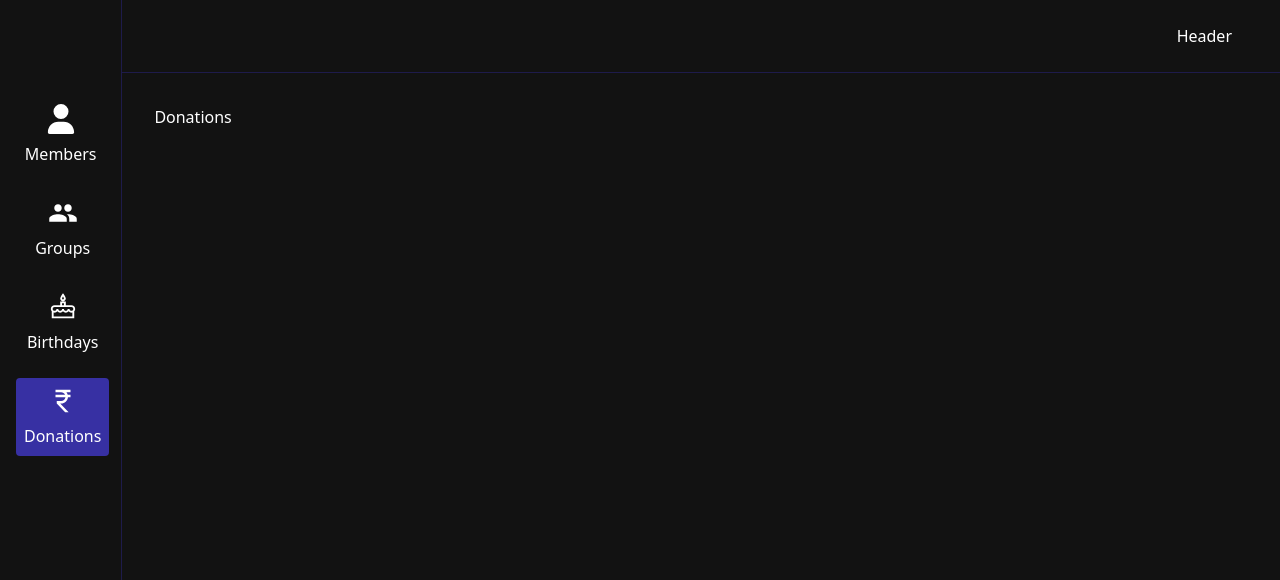
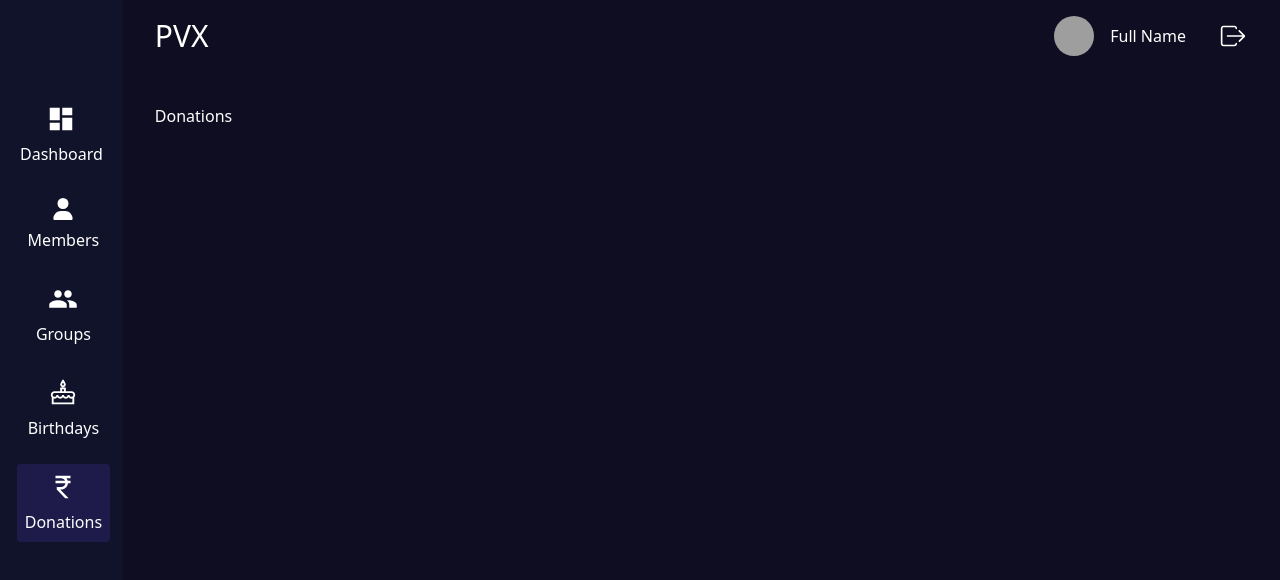
Before and after one commit to Shubhamrawat5/PVX-DASHBOARD, a React (Vite) app: page /dashboard/donations in a window 1280 px wide. Shown: the top 580 px of the page. Built offline with nearby package versions, Linux system fonts and the light colour scheme; grey boxes are pictures that could not be loaded.

Commit message:
restructure the design

```diff
--- a/package.json
+++ b/package.json
@@ -11,6 +11,7 @@
   },
   "dependencies": {
     "@hookform/resolvers": "^3.9.0",
+    "@radix-ui/react-avatar": "^1.1.0",
     "@radix-ui/react-icons": "^1.3.0",
     "@radix-ui/react-label": "^2.1.0",
     "@radix-ui/react-navigation-menu": "^1.2.0",
--- a/src/App.tsx
+++ b/src/App.tsx
@@ -1,4 +1,9 @@
 import { createBrowserRouter, RouterProvider, Outlet } from "react-router-dom";
+import { ReactNode } from "react";
+import { LiaBirthdayCakeSolid } from "react-icons/lia";
+import { MdOutlineCurrencyRupee, MdGroup, MdDashboard } from "react-icons/md";
+import { FaUser } from "react-icons/fa6";
+
 import Header from "@/components/organisms/Header";
 import Sidebar from "@/components/organisms/Sidebar";
 import LoginPage from "@/components/pages/LoginPage";
@@ -6,11 +11,7 @@ import GroupsPage from "@/components/pages/GroupsPage";
 import MembersPage from "@/components/pages/MembersPage";
 import BirthdaysPage from "@/components/pages/BirthdaysPage";
 import DonationsPage from "@/components/pages/DonationsPage";
-
-import { LiaBirthdayCakeSolid } from "react-icons/lia";
-import { MdOutlineCurrencyRupee, MdGroup } from "react-icons/md";
-import { FaUser } from "react-icons/fa6";
-import { ReactNode } from "react";
+import DashboardPage from "./components/pages/DashboardPage";
 
 export interface Routes {
   name: string;
@@ -22,28 +23,34 @@ export interface Routes {
 function App() {
   const routes: Routes[] = [
     {
+      name: "Dashboard",
+      path: "/dashboard",
+      element: <DashboardPage />,
+      icon: <MdDashboard size={"30px"} />,
+    },
+    {
       name: "Members",
       path: "/dashboard/members",
       element: <MembersPage />,
-      icon: <FaUser />,
+      icon: <FaUser size={"22px"} />,
     },
     {
       name: "Groups",
       path: "/dashboard/groups",
       element: <GroupsPage />,
-      icon: <MdGroup />,
+      icon: <MdGroup size={"30px"} />,
     },
     {
       name: "Birthdays",
       path: "/dashboard/birthdays",
       element: <BirthdaysPage />,
-      icon: <LiaBirthdayCakeSolid />,
+      icon: <LiaBirthdayCakeSolid size={"30px"} />,
     },
     {
       name: "Donations",
       path: "/dashboard/donations",
       element: <DonationsPage />,
-      icon: <MdOutlineCurrencyRupee />,
+      icon: <MdOutlineCurrencyRupee size={"30px"} />,
     },
   ];
 
@@ -52,9 +59,9 @@ function App() {
       <>
         <div className="flex min-h-screen">
           <Sidebar routes={routes} />
-          <div className="w-full">
+          <div className="flex flex-col w-full">
             <Header />
-            <div className="p-8">
+            <div className="p-8 bg-primary h-full">
               <Outlet />
             </div>
           </div>
--- /dev/null
+++ b/src/components/organisms/Dashboard/index.tsx
@@ -0,0 +1,3 @@
+export default function Dashboard() {
+  return <div>Dashboard</div>;
+}
--- a/src/components/organisms/Header/index.tsx
+++ b/src/components/organisms/Header/index.tsx
@@ -1,7 +1,24 @@
+import { Avatar, AvatarFallback, AvatarImage } from "@/components/ui/avatar";
+import { IoIosLogOut } from "react-icons/io";
+
 export default function Header() {
+  const user = "Full Name";
+
   return (
-    <div className="border-b border-b-indigo-950 px-12 py-6 w-full text-right">
-      Header
+    <div className="bg-primary px-8 py-4 w-full flex justify-between items-center">
+      <div>
+        <p className="text-3xl">PVX</p>
+      </div>
+      <div className="flex justify-center items-center">
+        <Avatar>
+          <AvatarImage src="https://github.com/shadcn.png" alt="@shadcn" />
+          <AvatarFallback>FN</AvatarFallback>
+        </Avatar>
+        <p className="ml-4">{user}</p>
+        <div className="flex justify-center items-center gap-2 ml-8">
+          <IoIosLogOut size={"30px"} />
+        </div>
+      </div>
     </div>
   );
 }
--- a/src/components/organisms/Login/index.tsx
+++ b/src/components/organisms/Login/index.tsx
@@ -36,7 +36,7 @@ export default function Login() {
 
     if (username === "admin" && password === "admin@123") {
       console.log("Correct login details");
-      navigate("/dashboard/members");
+      navigate("/dashboard");
     } else {
       setError("wrong credentials!");
     }
--- a/src/components/organisms/Sidebar/index.tsx
+++ b/src/components/organisms/Sidebar/index.tsx
@@ -4,7 +4,6 @@ import {
   NavigationMenuItem,
   NavigationMenuList,
 } from "@/components/ui/navigation-menu";
-import { IconContext } from "react-icons";
 import { Link, useLocation } from "react-router-dom";
 
 interface Props {
@@ -16,7 +15,7 @@ export default function Sidebar(props: Props) {
   const location = useLocation();
 
   return (
-    <div className="border-r border-r-indigo-950 py-12 px-3">
+    <div className="bg-secondary py-12 px-3">
       <div className="h-12"></div>
       <NavigationMenu>
         <NavigationMenuList className="flex-col gap-4">
@@ -26,14 +25,12 @@ export default function Sidebar(props: Props) {
                 <NavigationMenuItem
                   className={
                     "min-w-20 text-center p-2 rounded w-full " +
-                    (location.pathname === route.path ? "bg-indigo-800" : "")
+                    (location.pathname === route.path ? "bg-indigo-950" : "")
                   }
                 >
-                  <IconContext.Provider value={{ size: "30px" }}>
-                    <div className="flex items-center justify-center mb-2">
-                      {route.icon}
-                    </div>
-                  </IconContext.Provider>
+                  <div className="flex items-center justify-center mb-2">
+                    {route.icon}
+                  </div>
                   <p>{route.name}</p>
                 </NavigationMenuItem>
               </Link>
--- /dev/null
+++ b/src/components/pages/DashboardPage.tsx
@@ -0,0 +1,5 @@
+import Dashboard from "@/components/organisms/Dashboard";
+
+export default function DashboardPage() {
+  return <Dashboard />;
+}
--- /dev/null
+++ b/src/components/ui/avatar.tsx
@@ -0,0 +1,48 @@
+import * as React from "react"
+import * as AvatarPrimitive from "@radix-ui/react-avatar"
+
+import { cn } from "@/lib/utils"
+
+const Avatar = React.forwardRef<
+  React.ElementRef<typeof AvatarPrimitive.Root>,
+  React.ComponentPropsWithoutRef<typeof AvatarPrimitive.Root>
+>(({ className, ...props }, ref) => (
+  <AvatarPrimitive.Root
+    ref={ref}
+    className={cn(
+      "relative flex h-10 w-10 shrink-0 overflow-hidden rounded-full",
+      className
+    )}
+    {...props}
+  />
+))
+Avatar.displayName = AvatarPrimitive.Root.displayName
+
+const AvatarImage = React.forwardRef<
+  React.ElementRef<typeof AvatarPrimitive.Image>,
+  React.ComponentPropsWithoutRef<typeof AvatarPrimitive.Image>
+>(({ className, ...props }, ref) => (
+  <AvatarPrimitive.Image
+    ref={ref}
+    className={cn("aspect-square h-full w-full", className)}
+    {...props}
+  />
+))
+AvatarImage.displayName = AvatarPrimitive.Image.displayName
+
+const AvatarFallback = React.forwardRef<
+  React.ElementRef<typeof AvatarPrimitive.Fallback>,
+  React.ComponentPropsWithoutRef<typeof AvatarPrimitive.Fallback>
+>(({ className, ...props }, ref) => (
+  <AvatarPrimitive.Fallback
+    ref={ref}
+    className={cn(
+      "flex h-full w-full items-center justify-center rounded-full bg-zinc-100 dark:bg-zinc-800",
+      className
+    )}
+    {...props}
+  />
+))
+AvatarFallback.displayName = AvatarPrimitive.Fallback.displayName
+
+export { Avatar, AvatarImage, AvatarFallback }
--- /dev/null
+++ b/src/components/ui/breadcrumb.tsx
@@ -0,0 +1,115 @@
+import * as React from "react"
+import { ChevronRightIcon, DotsHorizontalIcon } from "@radix-ui/react-icons"
+import { Slot } from "@radix-ui/react-slot"
+
+import { cn } from "@/lib/utils"
+
+const Breadcrumb = React.forwardRef<
+  HTMLElement,
+  React.ComponentPropsWithoutRef<"nav"> & {
+    separator?: React.ReactNode
+  }
+>(({ ...props }, ref) => <nav ref={ref} aria-label="breadcrumb" {...props} />)
+Breadcrumb.displayName = "Breadcrumb"
+
+const BreadcrumbList = React.forwardRef<
+  HTMLOListElement,
+  React.ComponentPropsWithoutRef<"ol">
+>(({ className, ...props }, ref) => (
+  <ol
+    ref={ref}
+    className={cn(
+      "flex flex-wrap items-center gap-1.5 break-words text-sm text-zinc-500 sm:gap-2.5 dark:text-zinc-400",
+      className
+    )}
+    {...props}
+  />
+))
+BreadcrumbList.displayName = "BreadcrumbList"
+
+const BreadcrumbItem = React.forwardRef<
+  HTMLLIElement,
+  React.ComponentPropsWithoutRef<"li">
+>(({ className, ...props }, ref) => (
+  <li
+    ref={ref}
+    className={cn("inline-flex items-center gap-1.5", className)}
+    {...props}
+  />
+))
+BreadcrumbItem.displayName = "BreadcrumbItem"
+
+const BreadcrumbLink = React.forwardRef<
+  HTMLAnchorElement,
+  React.ComponentPropsWithoutRef<"a"> & {
+    asChild?: boolean
+  }
+>(({ asChild, className, ...props }, ref) => {
+  const Comp = asChild ? Slot : "a"
+
+  return (
+    <Comp
+      ref={ref}
+      className={cn("transition-colors hover:text-zinc-950 dark:hover:text-zinc-50", className)}
+      {...props}
+    />
+  )
+})
+BreadcrumbLink.displayName = "BreadcrumbLink"
+
+const BreadcrumbPage = React.forwardRef<
+  HTMLSpanElement,
+  React.ComponentPropsWithoutRef<"span">
+>(({ className, ...props }, ref) => (
+  <span
+    ref={ref}
+    role="link"
+    aria-disabled="true"
+    aria-current="page"
+    className={cn("font-normal text-zinc-950 dark:text-zinc-50", className)}
+    {...props}
+  />
+))
+BreadcrumbPage.displayName = "BreadcrumbPage"
+
+const BreadcrumbSeparator = ({
+  children,
+  className,
+  ...props
+}: React.ComponentProps<"li">) => (
+  <li
+    role="presentation"
+    aria-hidden="true"
+    className={cn("[&>svg]:size-3.5", className)}
+    {...props}
+  >
+    {children ?? <ChevronRightIcon />}
+  </li>
+)
+BreadcrumbSeparator.displayName = "BreadcrumbSeparator"
+
+const BreadcrumbEllipsis = ({
+  className,
+  ...props
+}: React.ComponentProps<"span">) => (
+  <span
+    role="presentation"
+    aria-hidden="true"
+    className={cn("flex h-9 w-9 items-center justify-center", className)}
+    {...props}
+  >
+    <DotsHorizontalIcon className="h-4 w-4" />
+    <span className="sr-only">More</span>
+  </span>
+)
+BreadcrumbEllipsis.displayName = "BreadcrumbElipssis"
+
+export {
+  Breadcrumb,
+  BreadcrumbList,
+  BreadcrumbItem,
+  BreadcrumbLink,
+  BreadcrumbPage,
+  BreadcrumbSeparator,
+  BreadcrumbEllipsis,
+}
--- a/tailwind.config.js
+++ b/tailwind.config.js
@@ -9,7 +9,10 @@ export default {
         md: "calc(var(--radius) - 2px)",
         sm: "calc(var(--radius) - 4px)",
       },
-      colors: {},
+      colors: {
+        primary: "#0F0D21",
+        secondary: "#101329",
+      },
     },
   },
   plugins: [require("tailwindcss-animate")],
```
Also changed, not shown: 2 other files (tests, documents, lock files or other folders).
